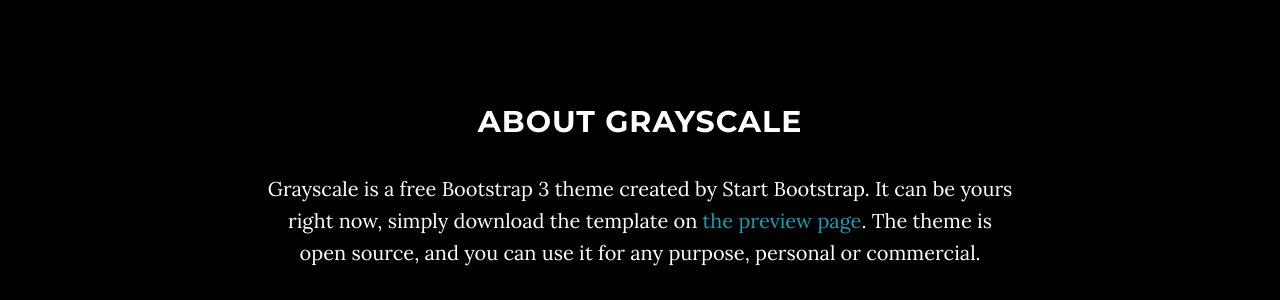
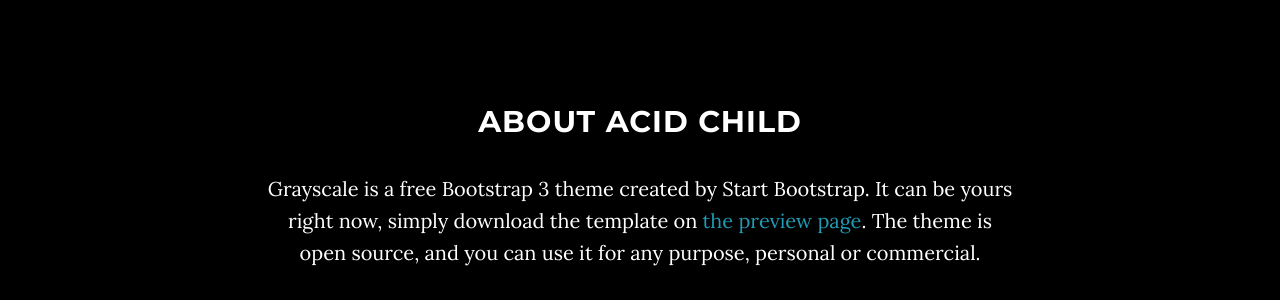
Before and after one commit to NDigiacomi/NDigiacomi.github.io, a Jekyll site: the page built from index.html, in a window 1280 px wide and 900 px high, scrolled down 838 px. Shown: the part 157-457 px from the top of the window. Built offline with Jekyll 4.4.1, drawn with Linux system fonts in a browser that asks for light colours.

```diff
--- a/_includes/about.html
+++ b/_includes/about.html
@@ -2,7 +2,7 @@
     <section id="about" class="container content-section text-center">
         <div class="row">
             <div class="col-lg-8 col-lg-offset-2">
-                <h2>About Grayscale</h2>
+                <h2>About Acid Child</h2>
                 <p>Grayscale is a free Bootstrap 3 theme created by Start Bootstrap. It can be yours right now, simply download the template on <a href="http://startbootstrap.com/template-overviews/grayscale/">the preview page</a>. The theme is open source, and you can use it for any purpose, personal or commercial.</p>
                 <p>The Jekyll version is brought to you by <a href="https://github.com/jeromelachaud">Jerome Lachaud</a></p>
                 <p>This theme features stock photos by <a href="http://gratisography.com/">Gratisography</a> along with a custom Google Maps skin courtesy of <a href="http://snazzymaps.com/">Snazzy Maps</a>.</p>
```
Also changed, not shown: img/intro-bg.jpg (deleted), 1 other file.
